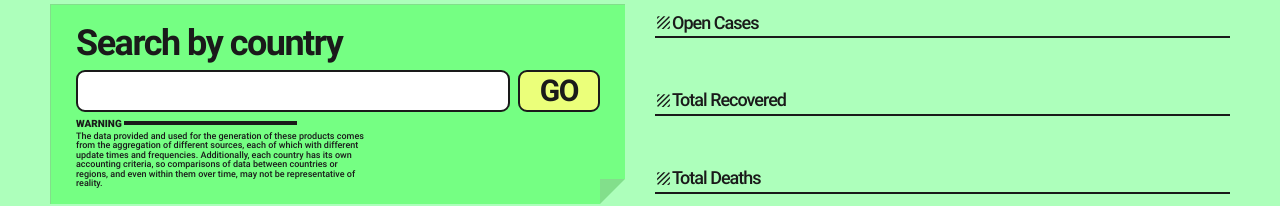
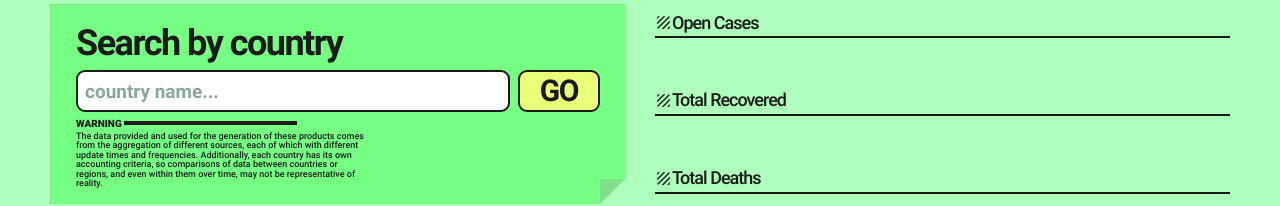
Before and after one commit to gamboacarlos/c19-tracker, a React app: page / in a window 1280 px wide. Shown: the part 543-749 px from the top of the page. Built offline with nearby package versions, Linux system fonts and the light colour scheme; no server answers.

Commit message:
add country search functionality

```diff
--- /dev/null
+++ b/src/components/atoms/Error/Error.module.scss
@@ -0,0 +1,17 @@
+@import './../../../styles/variables.scss';
+
+.errorWrapper {
+  width: 12.8rem;
+  height: 2.7rem;
+  border: 2px solid $error;
+  border-radius: 10px;
+  display: flex;
+  justify-content: center;
+  align-items: center;
+
+  p {
+    @include bodyText($primaryFontBold, 1.2rem);
+    line-height: 0.8rem;
+    color: $error;
+  }
+}
--- /dev/null
+++ b/src/components/atoms/Error/Error.tsx
@@ -0,0 +1,16 @@
+import React, { FC } from 'react';
+import styles from './Error.module.scss';
+
+type Props = {
+  children: string;
+};
+
+const Error: FC<Props> = ({ children }) => {
+  return (
+    <div className={styles.errorWrapper}>
+      <p>{children}</p>
+    </div>
+  );
+};
+
+export default Error;
--- a/src/components/atoms/Input/Input.module.scss
+++ b/src/components/atoms/Input/Input.module.scss
@@ -7,11 +7,11 @@
   background-color: white;
   font-size: 2rem;
   padding: 0.7rem;
-  margin-right: .8rem;
+  margin-right: 0.8rem;
 
-  ::placeholder {
+  &::placeholder {
     color: $grey;
-    font-size: 2rem;
+    font-size: 1.9rem;
     font-family: $primaryFontBold;
   }
 }
--- a/src/components/atoms/PrimaryButton/PrimaryButton.module.scss
+++ b/src/components/atoms/PrimaryButton/PrimaryButton.module.scss
@@ -13,11 +13,7 @@
   cursor: pointer;
   transition: 300ms ;
 
+  &:active {
+    background-color: yellow;
+  }
 }
-
-.pButton:hover {
-  background-color: yellow;
-}
-.pButton:active {
-  background-color: $primary;
-}
--- a/src/components/atoms/index.ts
+++ b/src/components/atoms/index.ts
@@ -1,3 +1,4 @@
+export { default as Error } from './Error/Error';
 export { default as Logo } from './Logo/Logo';
 export { default as BodyText } from './BodyText/BodyText';
 export { default as PrimaryButton } from './PrimaryButton/PrimaryButton';
--- a/src/components/molecules/SearchField/SearchField.module.scss
+++ b/src/components/molecules/SearchField/SearchField.module.scss
@@ -27,6 +27,11 @@
   @include mobile() {
     height: 18rem;
   }
+}
+.sTitleWrapper{
+  width: 100%;
+  display: flex;
+  justify-content: space-between;
 }
 .sInputs {
   width: 100%;
--- a/src/components/molecules/SearchField/SearchField.tsx
+++ b/src/components/molecules/SearchField/SearchField.tsx
@@ -1,30 +1,35 @@
 /* eslint-disable @typescript-eslint/no-explicit-any */
 /* eslint-disable no-unused-expressions */
-import React, { FC, useState } from 'react';
+import React, { FC } from 'react';
 import { useData } from '../../../contexts/DataContext';
-import { Input, PrimaryButton, PrimaryTitle } from '../../atoms';
+import { Error, Input, PrimaryButton, PrimaryTitle } from '../../atoms';
 import styles from './SearchField.module.scss';
 
-const SearchField: FC = () => {
+type Props = {
+  error: boolean;
+};
+const SearchField: FC<Props> = ({ error }) => {
   const { getCountryData } = useData();
 
-  const [countryName, setCountryName] = useState<string>('');
+  const form = document.getElementById('form');
+  form?.addEventListener('submit', event => {
+    event.preventDefault();
+    input.value = '';
+  });
 
-  const input = document.getElementById('input');
+  const input: any = document.getElementById('input');
   input?.addEventListener('change', (event: any) => {
     getCountryData(event.target.value);
   });
 
-  const form = document.getElementById('form');
-  form?.addEventListener('submit', event => {
-    event.preventDefault();
-  });
-
   return (
     <div className={styles.sFieldWrapper}>
-      <PrimaryTitle>Search by country</PrimaryTitle>
+      <div className={styles.sTitleWrapper}>
+        <PrimaryTitle>Search by country</PrimaryTitle>
+        {error && <Error>INFO NOT AVAILABLE</Error>}
+      </div>
       <form id="form" className={styles.sInputs}>
-        <Input type="text" />
+        <Input type="text" placeholder="country name..." />
         <PrimaryButton>GO</PrimaryButton>
       </form>
       <div className={styles.warningText}>
--- a/src/components/templates/HomeTemplate/HomeTemplate.tsx
+++ b/src/components/templates/HomeTemplate/HomeTemplate.tsx
@@ -11,13 +11,13 @@ type Props = {
 };
 
 const HomeTemplate: FC<Props> = ({ mainTitleData }) => {
-  const { switchData } = useData();
+  const { switchData, error } = useData();
   return (
     <Layout>
       <div className={styles.hWrapper}>
         <MainTitle>{mainTitleData}</MainTitle>
         <MainDate />
-        <SearchField />
+        <SearchField error={error} />
         {switchData ? <CountryInfoModule /> : <TodayInfoModule />}
         <NarrativaMention />
       </div>
--- a/src/contexts/DataContext.tsx
+++ b/src/contexts/DataContext.tsx
@@ -1,3 +1,5 @@
+/* eslint-disable @typescript-eslint/no-explicit-any */
+/* eslint-disable @typescript-eslint/explicit-module-boundary-types */
 /* eslint-disable @typescript-eslint/no-non-null-assertion */
 /* eslint-disable react-hooks/exhaustive-deps */
 /* eslint-disable camelcase */
@@ -16,8 +18,6 @@ type Props = {
 
 // useContext
 export const DataContext = React.createContext({} as ContextType);
-
-// eslint-disable-next-line @typescript-eslint/explicit-module-boundary-types
 export const useData = () => React.useContext(DataContext);
 
 // date generator/////////////////////
@@ -29,6 +29,7 @@ export const AppContext: FC<Props> = ({ children }) => {
   const [countriesData, setCountriesData] = useState<CountriesData>();
   const [countryInfo, setCountryInfo] = useState({} as CountryTodayData);
   const [switchData, setSwitchData] = useState<boolean>(false);
+  const [error, setError] = useState<boolean>(false);
 
   useEffect(() => {
     async function worldTodayData() {
@@ -40,15 +41,21 @@ export const AppContext: FC<Props> = ({ children }) => {
     }
     worldTodayData();
   }, []);
+
   // Get country data///////////
   const getCountryData = async (name: string) => {
+    if (countriesData![name] === undefined) {
+      setError(true);
+      return;
+    }
+    setError(false);
     setCountryInfo(countriesData![name]);
     setSwitchData(true);
   };
 
   return (
     <DataContext.Provider
-      value={{ todayData, countryInfo, getCountryData, switchData }}
+      value={{ todayData, countryInfo, getCountryData, switchData, error }}
     >
       {children}
     </DataContext.Provider>
--- a/src/interfaces/dataInterfaces.ts
+++ b/src/interfaces/dataInterfaces.ts
@@ -15,6 +15,7 @@ export interface ContextType {
   todayData: WorldTodayData;
   countryInfo: CountryTodayData;
   switchData: boolean;
+  error: boolean;
   getCountryData: (name: string) => Promise<void>;
   // setCountryData: React.Dispatch<React.SetStateAction<Country>>;
 }
--- a/src/styles/variables.scss
+++ b/src/styles/variables.scss
@@ -4,7 +4,8 @@
 $text: hsl(0, 0%, 10%);
 $primary: hsl(130, 100%, 84%);
 $secundary: hsl(69, 100%, 74%);
-$grey: hsl(0, 0%, 93%);
+$error: tomato;
+$grey: hsl(150, 15%, 60%);
 
 //Fonts
 @include font('Roboto-Black', '../fonts/Roboto/Roboto-Black.woff', 'woff', '900');
```
